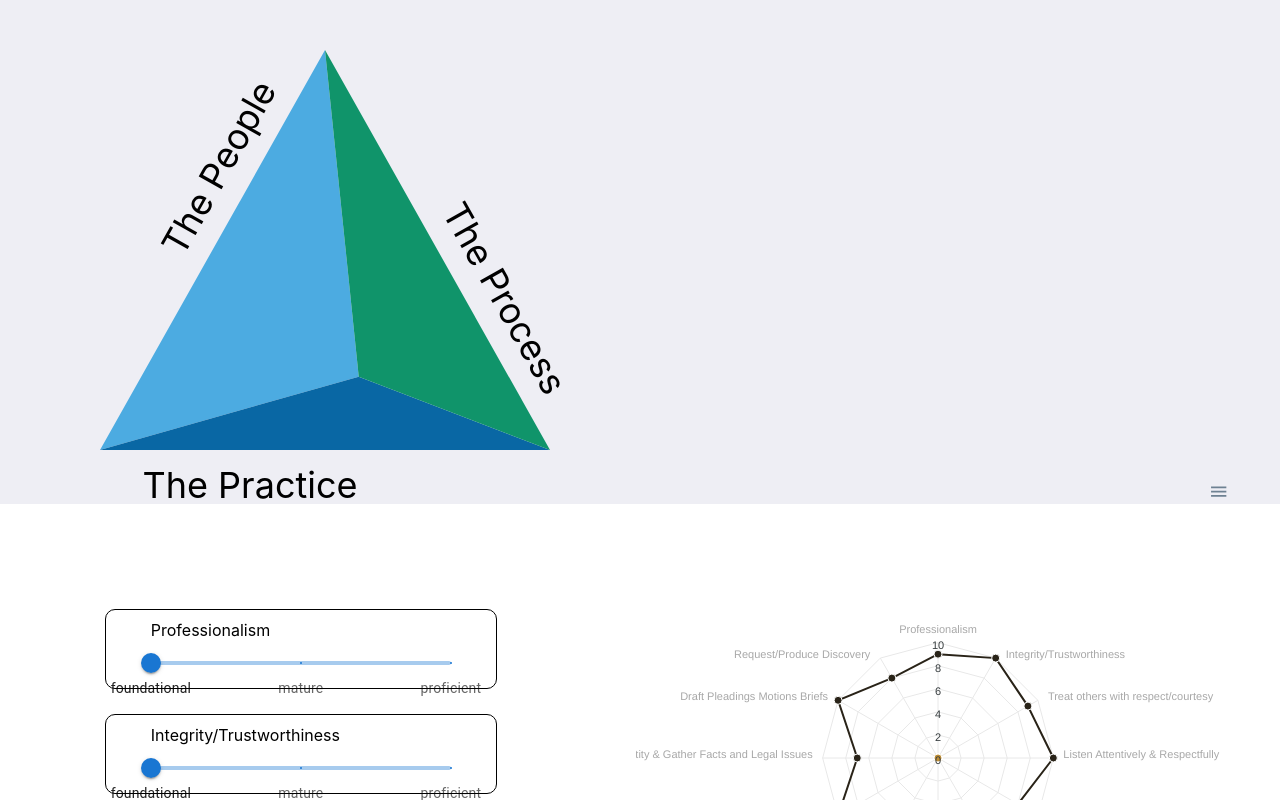
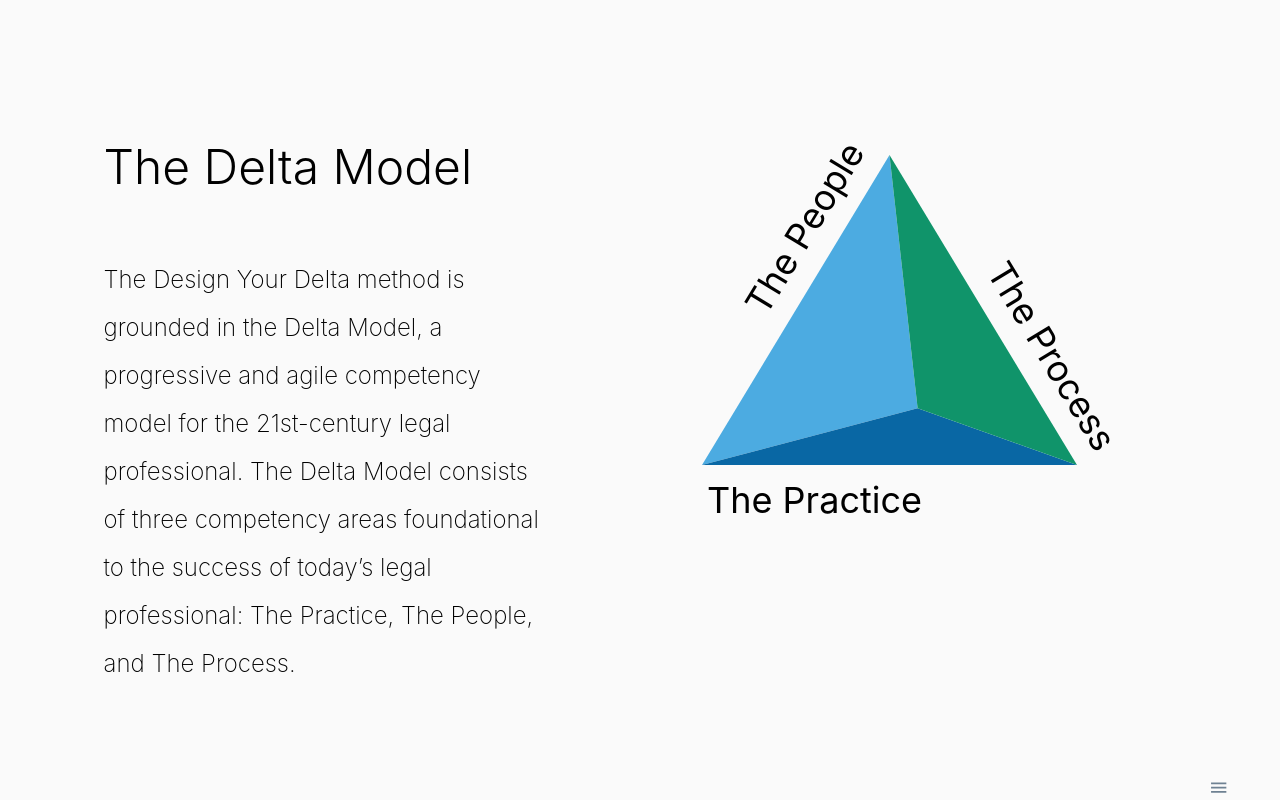
Before and after one commit to cs394-s23/delta-lab, a React (Create React App) app: page / in a window 1280 px wide. Shown: the top 800 px of the page. Built offline with nearby package versions, Linux system fonts and the light colour scheme; no server answers; the database is empty.

Commit message:
main page css changes

```diff
--- a/src/components/DeltaPopUp.jsx
+++ b/src/components/DeltaPopUp.jsx
@@ -9,7 +9,7 @@ const DeltaPopUp = ({ category, percentage, skills, centroid, onClose }) => {
     const popupStyle = {
       position: "absulte",
       top: centroid[1] + "px",
-      left: centroid[0] + "px",
+      right: centroid[0] + "px",
       transform: "translate(-50%, -50%)"
     }
 
--- a/src/components/HomePage.jsx
+++ b/src/components/HomePage.jsx
@@ -7,8 +7,15 @@ const HomePage = () => {
 
     return (
         <>
-        <div>
-            <TriangleGraph/>
+        <div className="home-page">
+            <div className="home-content">
+                <div className="text-content">
+                    <h1> The Delta Model </h1>
+                    <p> The Design Your Delta method is grounded in the Delta Model, a progressive and agile competency model for the 21st-century legal professional. The Delta Model consists of three competency areas foundational to the success of today’s legal professional: The Practice, The People, and The Process.</p>
+                </div>
+                <TriangleGraph/>
+            </div>
+
         </div>
 
         </>
--- a/src/components/TriangleGraph.jsx
+++ b/src/components/TriangleGraph.jsx
@@ -16,8 +16,8 @@ const TriangleGraph = () => {
   ];
 
   useEffect(() => {
-    const width = 650;
-    const height = 500;
+    const width = 575;
+    const height = 410;
 
     if (!d3.select(ref.current).select("svg").empty()) {
       return; // If the SVG element already exists, don't do anything
--- a/src/components/styles/HomePage.css
+++ b/src/components/styles/HomePage.css
@@ -1,4 +1,37 @@
 .triangle-graph {
-    background-color: rgb(238, 238, 244);
+    width: fit-content;
     /* i really cant figure out why this spans the whole screen, i want it to just be my triangle */
+    height: fit-content;
+    position:relative;
+    right: 0;
+    padding: 25px;
 }
+
+.home-page {
+    width: 100vw;
+    height: 100vh;
+    background-color: rgb(250, 250, 250);
+}
+
+.home-content {
+    display: flex;
+    justify-content: center;
+    padding-top: 10vh;
+}
+
+.text-content {
+    padding: 25px;
+    width: 35%;
+}
+
+.text-content p {
+    font-size: 24px;
+    font-weight:175;
+    line-height: 2em;
+}
+
+.text-content h1 {
+    font-size: 48px;
+    font-weight: 350;
+    margin-bottom: 60px;
+}
```
